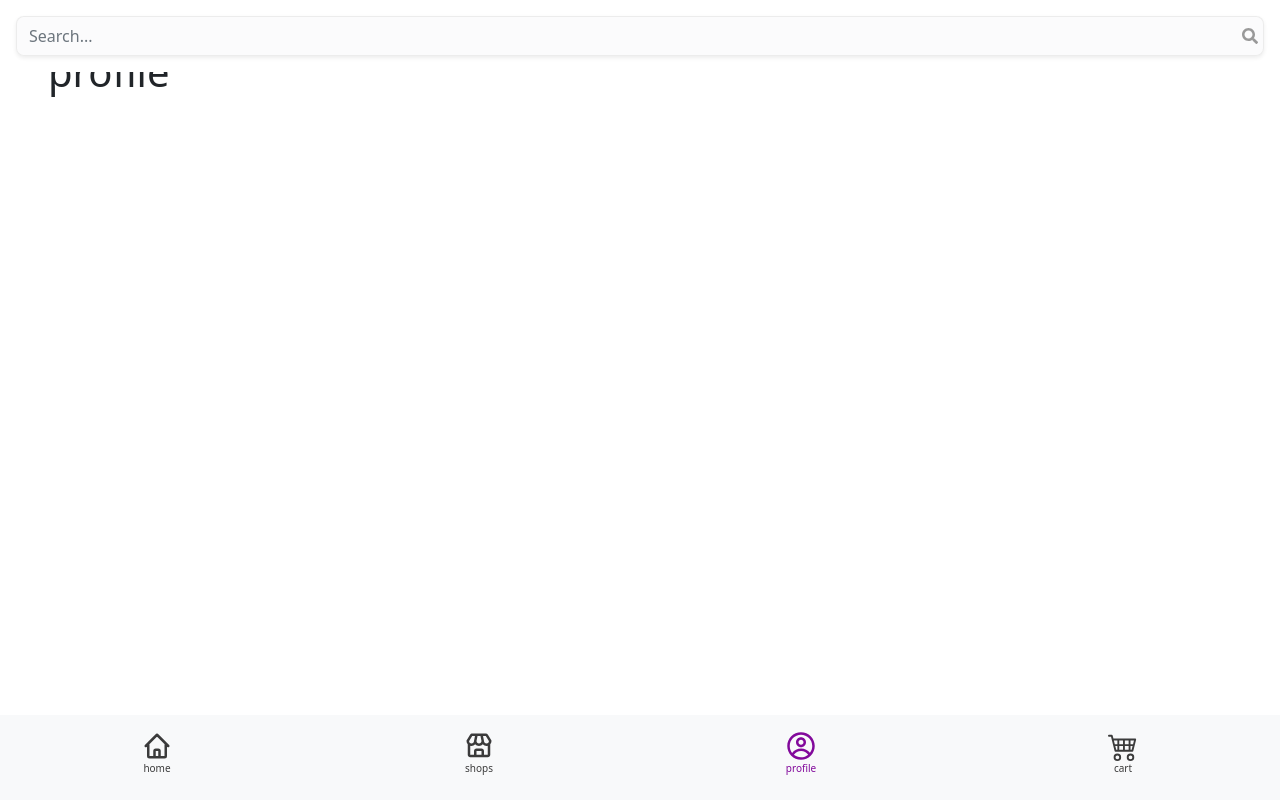
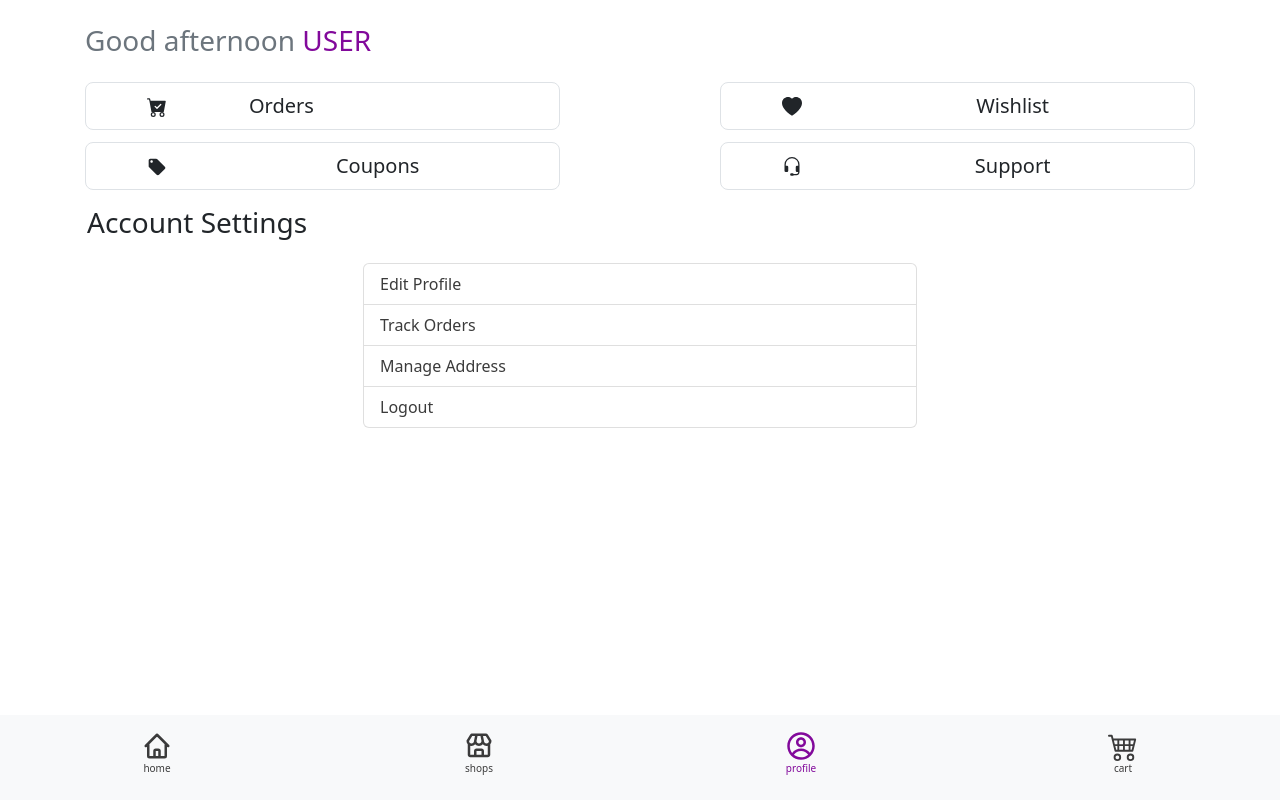
Before and after one commit to vardhanreddy27/mercel, a React (Create React App) app in the folder mercel/: page /profile in a window 1280 px wide. Built offline with nearby package versions, Linux system fonts and the light colour scheme.

Commit message:
half profile page

```diff
--- a/mercel/src/index.css
+++ b/mercel/src/index.css
@@ -43,6 +43,13 @@
 }
 .active{
   color: rgb(130, 9, 155);
+}.background{
+  background-color: rgb(130, 9, 155)!important;
+  color: white!important;
+}
+.nomargin{
+  padding-left: 0px!important;
+  padding-right: 0px!important;
 }
 .activebackground{
  background-color:  white;
@@ -144,6 +151,8 @@
   color: rgb(130, 9, 155)!important;
 
 }
+.user-image{height: 4rem;}
+.offer-text{font-weight: bolder;}
 .remove-border{
   border: none;
 }
@@ -152,3 +161,21 @@ hr.dashed-line {
   border-top: 1px dashed #ccc;
   margin: 5px 0!important;
 }
+.display{
+  display: inline-block;
+}
+.mytextalign{    text-align: initial;}
+.display-profile{
+  display: flex;
+  justify-content: space-between;
+}
+.left{margin-left: 15px;}
+.right{
+  margin-right: 15px;
+}
+.ml3{
+  margin-left: 3px;
+}
+.ml5{
+  margin-left: 5px;
+}
--- a/mercel/src/pages/Profile.js
+++ b/mercel/src/pages/Profile.js
@@ -1,5 +1,5 @@
 import React from "react";
-import Search from "../components/Search";
+import ProfilePage from "./ProfilePage";
 import { HiOutlineHome } from "react-icons/hi";
 import { BiStore } from "react-icons/bi";
 import { CgProfile } from "react-icons/cg";
@@ -37,8 +37,11 @@ function Profile() {
   };
   return (
     <>
-      <Search />
-      <h1 className="p-5">profile</h1>
+      <div className="container pt-4">
+        <div className="wrapper">
+          <ProfilePage />
+        </div>
+      </div>
       <nav className=" fixed-bottom navbar-light bg-light">
         <div className="row text-center p-2 pt-3">
           <div className="col-3">
--- /dev/null
+++ b/mercel/src/pages/ProfilePage.js
@@ -0,0 +1,76 @@
+import React from "react";
+import {
+  BsFillCartCheckFill,
+  BsFillHeartFill,
+  BsHeadset,
+} from "react-icons/bs";
+import { MdLocalOffer } from "react-icons/md";
+
+const ProfilePage = () => {
+  return (
+    <div className="fluid-container">
+      <h3 className="text-secondary ml3">
+        Good afternoon<span className="active"> USER</span>
+      </h3>
+      <div className="row display-profile mt-4 pb-2">
+        <div className="col-5 left btn border btn-lg btn-block ">
+          <div className="col-3 display">
+            <BsFillCartCheckFill className="icons" />
+          </div>
+          <div className="col-1 display"></div>
+          <div className="col-8 display mytextalign">Orders</div>
+        </div>
+        <div className="col-5 right btn border btn-lg btn-block ">
+          <div className="col-3 display">
+            <BsFillHeartFill className="icons" />
+          </div>
+          <div className="col-9 display"> Wishlist</div>
+        </div>
+      </div>
+      <div className="row display-profile mt-1">
+        <div className="col-5 left btn border btn-lg btn-block ">
+          <div className="col-3 display">
+            <MdLocalOffer className="icons" />
+          </div>
+          <div className="col-9 display"> Coupons</div>
+        </div>
+
+        <div className="col-5 right btn border btn-lg btn-block ">
+          <div className="col-3 display">
+            <BsHeadset className="icons" />
+          </div>
+          <div className="col-9 display"> Support</div>
+        </div>
+      </div>
+      <h3 className="mt-3 ml5"> Account Settings</h3>
+      <div className="row p-3">
+        <div className="col-md-6 nomargin offset-md-3">
+          <ul className="list-group">
+            <li className="list-group-item">
+              <a href="/home" className="profile-link">
+                Edit Profile
+              </a>
+            </li>
+            <li className="list-group-item">
+              <a href="/home" className="profile-link">
+                Track Orders
+              </a>
+            </li>
+            <li className="list-group-item">
+              <a href="/home" className="profile-link">
+                Manage Address
+              </a>
+            </li>
+            <li className="list-group-item">
+              <a href="/home" className="profile-link">
+                Logout
+              </a>
+            </li>
+          </ul>
+        </div>
+      </div>
+    </div>
+  );
+};
+
+export default ProfilePage;
--- a/mercel/src/pages/Shops.js
+++ b/mercel/src/pages/Shops.js
@@ -115,7 +115,7 @@ function Shops() {
       <div className="container ps-3 pe-3 pt-3 pb-5 mb-5">
         <div className="row">
           {searchedShops.map((shop, index) => (
-            <LazyLoad key={index} height={370}>
+            <LazyLoad key={index} height={390}>
               <div key={index} className="col-md-6">
                 <div className="card mb-3 shadow-sm rounded ">
                   <div className="image-container card-top-radius">
@@ -128,12 +128,14 @@ function Shops() {
                   </div>
                   <div className="card-body">
                     <h5 className="card-title">{shop.name}</h5>
-                    <p className="card-text mb-1 text-muted">{shop.address}</p>
+                    <p className="card-text mb-1 text-muted">
+                      <small className="text-muted">{shop.address}</small>
+                    </p>
                     <p className="card-text">
                       <small className="text-muted">{shop.category}</small>
                     </p>
                     <hr className="dashed-line" />
-                    <p className="card-text ">
+                    <p className="card-text offer-text">
                       <small className="active ">
                         <Offer className="offer" />
                         {shop.offer}
```
